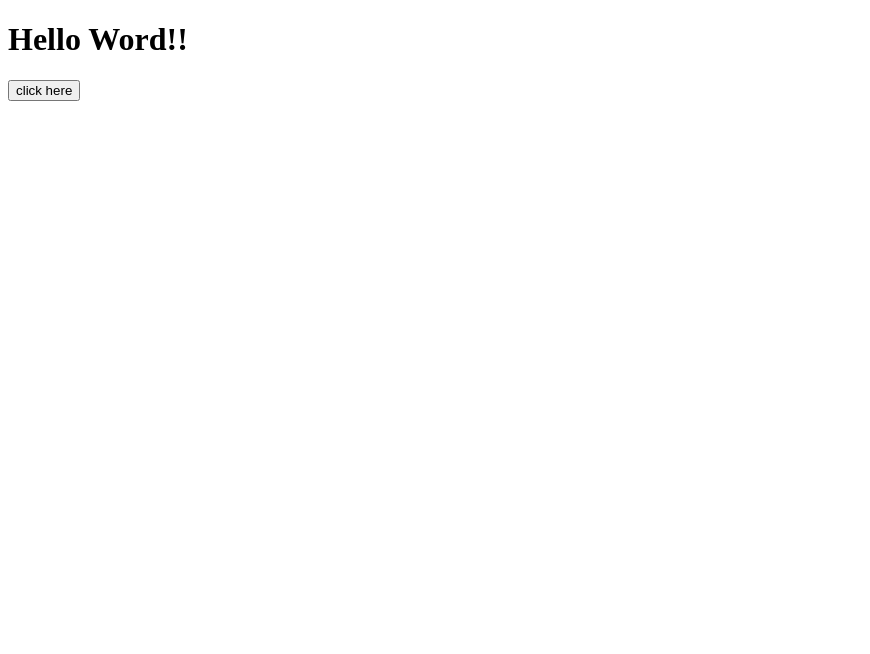
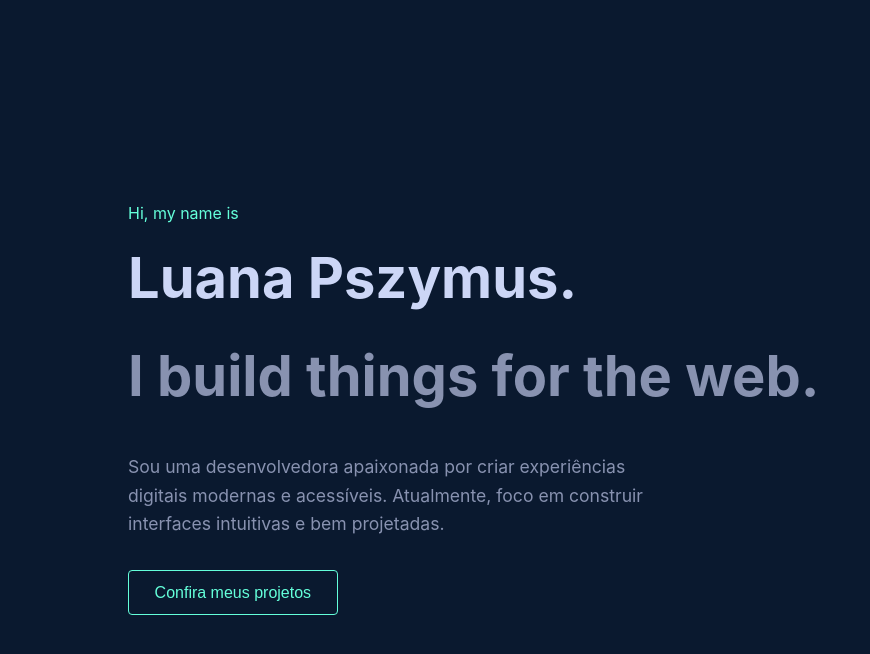
Before and after one commit to luana-pszymus/meu-portifolio, a React (Vite) app in the folder meu-portifolio/: page / in a window 1280 px wide. Shown: the top 654 px of the page, without its empty margins (0-870 px from the left). Built offline with nearby package versions, Linux system fonts and the light colour scheme.

Commit message:
primeiro prótotipo

```diff
--- a/meu-portifolio/src/App.jsx
+++ b/meu-portifolio/src/App.jsx
@@ -1,8 +1,3 @@
 export default function App() {
-  return (
-    <div>
-      <h1>Hello Word!!</h1>
-      <button>click here</button>
-    </div>
-  );
+  return <div></div>;
 }
--- a/meu-portifolio/src/main.jsx
+++ b/meu-portifolio/src/main.jsx
@@ -1,9 +1,12 @@
 import { StrictMode } from "react";
 import { createRoot } from "react-dom/client";
+import "./style.css";
 import App from "./App.jsx";
+import Teste from "./teste.jsx";
 
 createRoot(document.getElementById("root")).render(
   <StrictMode>
     <App />
+    <Teste />
   </StrictMode>
 );
--- /dev/null
+++ b/meu-portifolio/src/style.css
@@ -0,0 +1,119 @@
+/* ===== Estilo global ===== */
+body {
+  margin: 0;
+  padding: 0;
+  font-family: "Inter", "Poppins", sans-serif;
+  background-color: #0a192f;
+  color: #ccd6f6;
+  line-height: 1.6;
+}
+
+/* ===== Container principal ===== */
+.hero {
+  min-height: 100vh;
+  display: flex;
+  flex-direction: column;
+  justify-content: center;
+  align-items: flex-start;
+  padding: 0 10%;
+}
+
+/* ===== Cabeçalho ===== */
+header {
+  position: fixed;
+  top: 0;
+  right: 0;
+  width: 100%;
+  padding: 1rem 10%;
+  display: flex;
+  justify-content: space-between;
+  align-items: center;
+  background: rgba(10, 25, 47, 0.9);
+  backdrop-filter: blur(6px);
+  z-index: 10;
+}
+
+nav ul {
+  list-style: none;
+  display: flex;
+  gap: 2rem;
+  margin: 0;
+  padding: 0;
+}
+
+nav ul li a {
+  color: #64ffda;
+  text-decoration: none;
+  font-size: 0.9rem;
+  transition: 0.3s;
+}
+
+nav ul li a:hover {
+  color: #ccd6f6;
+}
+
+.resume-btn {
+  border: 1px solid #64ffda;
+  color: #64ffda;
+  padding: 0.6rem 1.2rem;
+  border-radius: 4px;
+  text-decoration: none;
+  transition: 0.3s;
+}
+
+.resume-btn:hover {
+  background-color: rgba(100, 255, 218, 0.1);
+}
+
+/* ===== Texto principal ===== */
+.hero p.intro {
+  color: #64ffda;
+  font-size: 1rem;
+  margin-bottom: 0.5rem;
+}
+
+.hero h1 {
+  font-size: 3.5rem;
+  margin: 0;
+  color: #ccd6f6;
+}
+
+.hero h2 {
+  font-size: 3.5rem;
+  margin: 0.5rem 0;
+  color: #8892b0;
+}
+
+.hero p.description {
+  max-width: 540px;
+  color: #8892b0;
+  margin-top: 1.5rem;
+  margin-bottom: 2rem;
+  font-size: 1.1rem;
+}
+
+.hero p.description a {
+  color: #64ffda;
+  text-decoration: none;
+}
+
+.hero p.description a:hover {
+  text-decoration: underline;
+}
+
+/* ===== Botão principal ===== */
+.hero button {
+  background-color: transparent;
+  color: #64ffda;
+  border: 1px solid #64ffda;
+  padding: 0.8rem 1.6rem;
+  border-radius: 4px;
+  cursor: pointer;
+  font-size: 1rem;
+  transition: 0.3s;
+}
+
+.hero button:hover {
+  background-color: rgba(100, 255, 218, 0.1);
+  transform: translateY(-2px);
+}
--- /dev/null
+++ b/meu-portifolio/src/teste.jsx
@@ -0,0 +1,15 @@
+export default function App() {
+  return (
+    <div className="hero">
+      <p className="intro">Hi, my name is</p>
+      <h1>Luana Pszymus.</h1>
+      <h2>I build things for the web.</h2>
+      <p className="description">
+        Sou uma desenvolvedora apaixonada por criar experiências digitais
+        modernas e acessíveis. Atualmente, foco em construir interfaces
+        intuitivas e bem projetadas.
+      </p>
+      <button>Confira meus projetos</button>
+    </div>
+  );
+}
```
